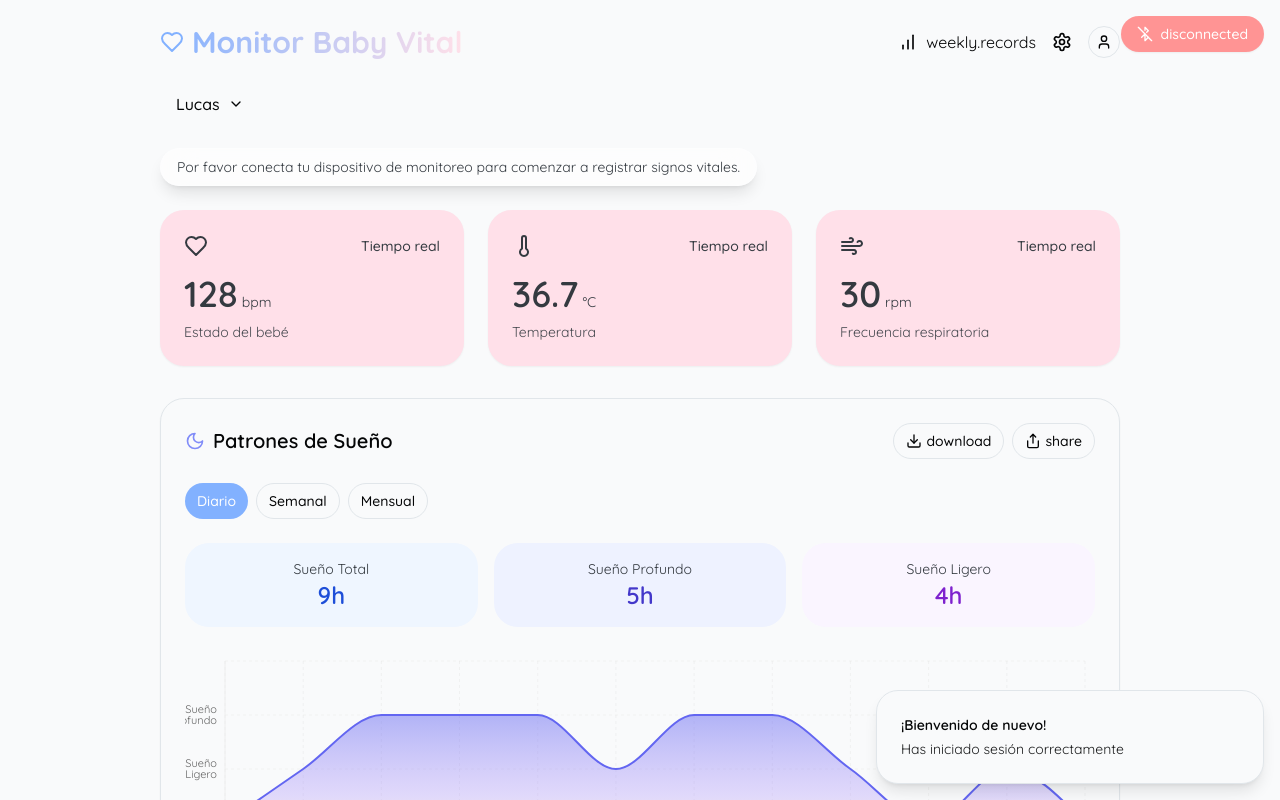
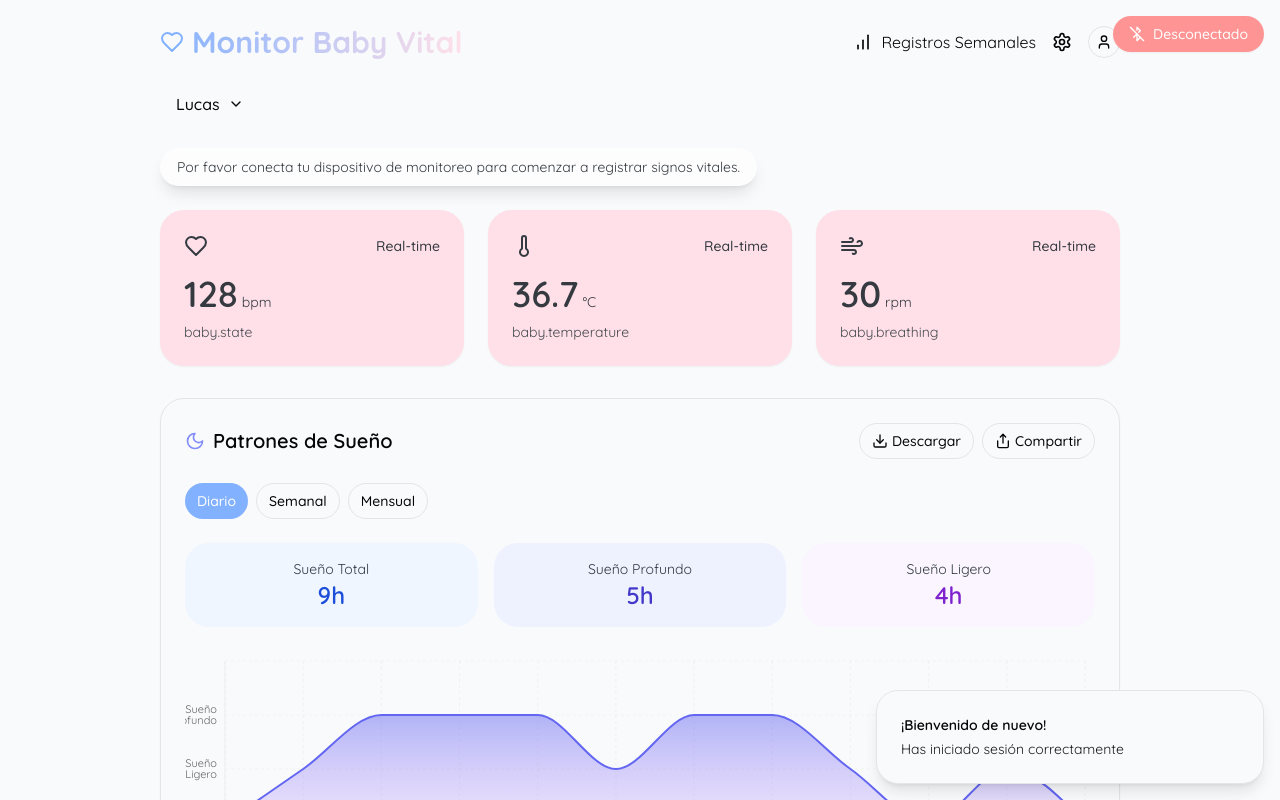
Before and after one commit to martinaares/baby-vital-gxim-, a React (Vite) app: page / in a window 1280 px wide. Both pictures are taken after typing "name@example.com", "Sample123" into the empty fields and a click on the button "Iniciar sesión". Shown: the top 800 px of the page. Built offline with nearby package versions, Linux system fonts and the light colour scheme.

Commit message:
Reverted to commit 605a28aa9a3edc0646396e4383fd39a9a1cab015

```diff
--- a/src/components/UserProfile.tsx
+++ b/src/components/UserProfile.tsx
@@ -1,3 +1,4 @@
+
 import { useState } from "react";
 import { motion } from "framer-motion";
 import { useTranslation } from "react-i18next";
@@ -80,7 +81,7 @@ const UserProfile = () => {
         <div className="flex justify-between items-center mb-4">
           <h2 className="text-xl font-semibold flex items-center gap-2">
             <Hospital className="w-5 h-5" />
-            {t('medical.info')}
+            Información Médica
           </h2>
           <Button
             variant="ghost"
@@ -88,35 +89,31 @@ const UserProfile = () => {
             onClick={() => setIsEditing(!isEditing)}
           >
             <Edit2 className="w-4 h-4 mr-2" />
-            {t('edit')}
+            Editar
           </Button>
         </div>
 
         <div className="grid grid-cols-1 md:grid-cols-2 gap-6">
           <div className="space-y-2">
-            <p className="text-sm text-muted-foreground">{t('pediatric.center')}</p>
-            <p className="font-medium">
-              {healthCenter || t('not.specified')}
+            <p className="text-sm text-muted-foreground">Centro pediátrico</p>
+            <p className="font-medium">Centro de Salud Infantil San Miguel</p>
+          </div>
+          <div className="space-y-2">
+            <p className="text-sm text-muted-foreground">Pediatra asignado</p>
+            <p className="font-medium">Dra. Ana María Sánchez</p>
+          </div>
+          <div className="space-y-2">
+            <p className="text-sm text-muted-foreground">Teléfono de contacto</p>
+            <p className="font-medium flex items-center gap-2">
+              <Phone className="w-4 h-4" />
+              +34 912 345 678
             </p>
           </div>
           <div className="space-y-2">
-            <p className="text-sm text-muted-foreground">{t('pediatrician.name')}</p>
-            <p className="font-medium">
-              {pediatrician || t('not.specified')}
-            </p>
-          </div>
-          <div className="space-y-2">
-            <p className="text-sm text-muted-foreground">{t('center.phone')}</p>
-            <p className="font-medium flex items-center gap-2">
-              <Phone className="w-4 h-4" />
-              {phone || t('not.specified')}
-            </p>
-          </div>
-          <div className="space-y-2">
-            <p className="text-sm text-muted-foreground">{t('center.email')}</p>
+            <p className="text-sm text-muted-foreground">Correo del centro</p>
             <p className="font-medium flex items-center gap-2">
               <Mail className="w-4 h-4" />
-              {email || t('not.specified')}
+              pediatria.sanmiguel@salud.es
             </p>
           </div>
         </div>
--- a/src/components/VitalCard.tsx
+++ b/src/components/VitalCard.tsx
@@ -1,18 +1,16 @@
+
 import { motion } from "framer-motion";
 import { Heart, Thermometer, Wind } from "lucide-react";
-import { useTranslation } from "react-i18next";
 
 interface VitalCardProps {
   type: "heart" | "temp" | "resp";
   value: number;
   unit: string;
   status: "normal" | "warning" | "alert";
-  name: string;
+  name: string; // Added name property to the interface
 }
 
 const VitalCard = ({ type, value, unit, status, name }: VitalCardProps) => {
-  const { t } = useTranslation();
-
   const icons = {
     heart: Heart,
     temp: Thermometer,
@@ -41,7 +39,7 @@ const VitalCard = ({ type, value, unit, status, name }: VitalCardProps) => {
     >
       <div className="flex items-center justify-between">
         <Icon className="h-6 w-6" />
-        <span className="text-sm font-medium">{t('real.time')}</span>
+        <span className="text-sm font-medium">Real-time</span>
       </div>
       <div className="mt-4">
         <div className="flex items-baseline">
@@ -49,7 +47,7 @@ const VitalCard = ({ type, value, unit, status, name }: VitalCardProps) => {
           <span className="ml-1 text-sm">{unit}</span>
         </div>
         <p className="mt-2 text-sm opacity-90">
-          {t(name)}
+          {name}
         </p>
       </div>
     </motion.div>
--- a/src/i18n/index.ts
+++ b/src/i18n/index.ts
@@ -136,34 +136,44 @@ const resources = {
   },
   es: {
     translation: {
-      // Navigation and Headers
+      // Navegación
       "back.to.monitor": "Volver al monitor",
       "settings": "Ajustes",
 
-      // Dashboard & Monitoring
+      // Panel principal
       "app.title": "Monitor Baby Vital",
       "app.welcome": "Bienvenido a Monitor Baby Vital",
       "app.subtitle": "Accede a tu cuenta para empezar a cuidar de tu bebé con amor",
       "monitor.active": "Monitoreo activo. Todos los signos vitales están siendo registrados.",
       "monitor.inactive": "Por favor conecta tu dispositivo de monitoreo para comenzar a registrar signos vitales.",
-      "real.time": "Tiempo real",
-      "baby.state": "Estado del bebé",
 
-      // Vital Signs
-      "heart.rate": "Ritmo cardíaco",
+      // Signos Vitales
+      "heart.rate": "Ritmo Cardíaco",
       "temperature": "Temperatura",
-      "respiratory.rate": "Frecuencia respiratoria",
+      "respiratory.rate": "Frecuencia Respiratoria",
 
-      // Medical Information
-      "medical.info": "Información médica",
-      "pediatric.center": "Centro pediátrico",
-      "pediatrician.name": "Nombre del pediatra",
-      "center.phone": "Teléfono del centro",
-      "center.email": "Correo electrónico del centro",
-      "not.specified": "Aún no especificado",
-      "pending.user": "Pendiente de completar por el usuario",
-      "pediatrician": "Pediatra",
-      "allow.pediatrician": "Permitir acceso de solo lectura al pediatra",
+      // Ajustes
+      "language": "Idioma",
+      "registered.babies": "Bebés Registrados",
+      "add.baby": "Añadir Bebé",
+      "bluetooth.devices": "Dispositivos Bluetooth",
+      "scan": "Escanear",
+      "no.devices": "No hay dispositivos disponibles.",
+
+      // Estado de Conexión
+      "connected": "Conectado",
+      "disconnected": "Desconectado",
+
+      // Weekly Records
+      "weekly.records": "Registros Semanales",
+      "current.week": "Semana Actual",
+      "no.records": "No hay registros disponibles para esta semana",
+      "download": "Descargar",
+      "share": "Compartir",
+
+      // Baby Management
+      "no.babies.registered": "No hay bebés registrados aún",
+      "select.baby": "Seleccionar Bebé",
 
       // Autenticación
       "login.title": "¡Bienvenido de nuevo!",
--- a/src/pages/Index.tsx
+++ b/src/pages/Index.tsx
@@ -26,7 +26,7 @@ const Index = () => {
   const vitalSigns = [
     {
       type: "heart" as const,
-      name: "baby.state",
+      name: t("baby.state"),
       value: 128,
       unit: "bpm",
       status: "normal" as const,
@@ -34,7 +34,7 @@ const Index = () => {
     },
     {
       type: "temp" as const,
-      name: "temperature",
+      name: t("baby.temperature"),
       value: 36.7,
       unit: "°C",
       status: "normal" as const,
@@ -42,7 +42,7 @@ const Index = () => {
     },
     {
       type: "resp" as const,
-      name: "respiratory.rate",
+      name: t("baby.breathing"),
       value: 30,
       unit: "rpm",
       status: "normal" as const,
```
